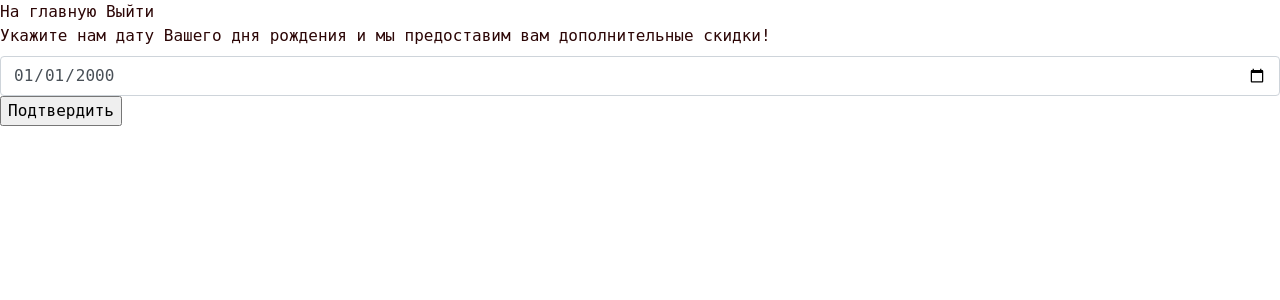
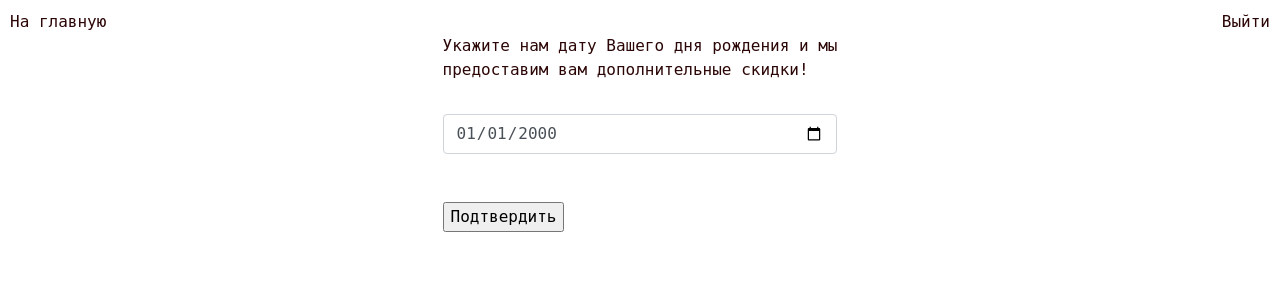
Before and after one commit to AlexMelRF/Practice_14.8, a PHP site: page /account.php in a window 1280 px wide. Shown: the top 300 px of the page. Run offline with PHP 8.4, Linux system fonts and the light colour scheme; the visitor is signed in with stand-in values (Sample User, id 1).

Commit message:
fucking fuck

```diff
--- a/account.php
+++ b/account.php
@@ -19,16 +19,24 @@ if (!$auth)                         // No way to login.php!
     <link rel="stylesheet" href="style/style_account.css">
 </head>
 <body>
+    <div id="list">
         <a href="index.php">На главную</a>
         <a href="logout.php">Выйти</a>
+    </div>
+    <div id="form">
         <?php
-
         if (!isset($_COOKIE['date_of_birth'])) {?>
             <form action="set_date.php" method="post">
-            <label>Укажите нам дату Вашего дня рождения и мы предоставим вам дополнительные скидки!</label>
+                <label>Укажите нам дату Вашего дня рождения и мы <br>
+                    предоставим вам дополнительные скидки!</label>
+                <br>
+                <br>
                 <input type="date" class="form-control" name="date" id="date" value="2000-01-01" min="1950-01-01" max="2005-01-01">
+                <br>
+                <br>
                 <input type="submit" value="Подтвердить">
             </form>
+    </div>
         <?php } ?>
 </body>
 </html>
--- a/index.php
+++ b/index.php
@@ -2,6 +2,7 @@
     require_once ('process_data.php');
     session_start();
 	$auth = $_SESSION['auth'] ?? null; ?>
+
 <!DOCTYPE html>
 <html lang="en">
 <head>
@@ -9,11 +10,9 @@
     <meta http-equiv="X-UA-Compatible" content="IE=edge">
     <meta name="viewport" content="width=device-width, initial-scale=1.0">
     <title>Главная</title>
-
     <link rel="stylesheet" href="style/style_index.css">
 </head>
 <body>
-
     <header>
         <div id="wrapper">
             <div id="head">
@@ -25,7 +24,7 @@
                         <?php if(!$auth) { ?>
 							<a href="login.php">Вход</a>
 						<?php } else { ?>
-									<a href="account.php">Вы вошли как: <?php echo getCurrentUser(); ?></a>
+								    <a href="account.php">Вы вошли как: <?php echo getCurrentUser(); ?></a>
                     </li>
                     <li>
                         <a href="logout.php">Выйти</a>
--- a/logout.php
+++ b/logout.php
@@ -1,5 +1,4 @@
 <?php
-
 session_start();
 $_SESSION = [];
 session_destroy();
--- a/style/style_account.css
+++ b/style/style_account.css
@@ -18,7 +18,7 @@ ul {
     display: flex;
     justify-content: center;
     align-items: center;
-    width: 300px;
+    /* width: 300px; */
 }
 
 #list {
--- a/style/style_index.css
+++ b/style/style_index.css
@@ -37,7 +37,7 @@ ul {
 #list {
     width: 15%;
     height: fit-content;
-    margin: 86px 10px;
+    margin: 110px 10px;
     padding: 10px;
     border-style: solid;
     border-color: rgb(98, 31, 143);
```
Lines whose indentation alone changed are shown as unchanged.
